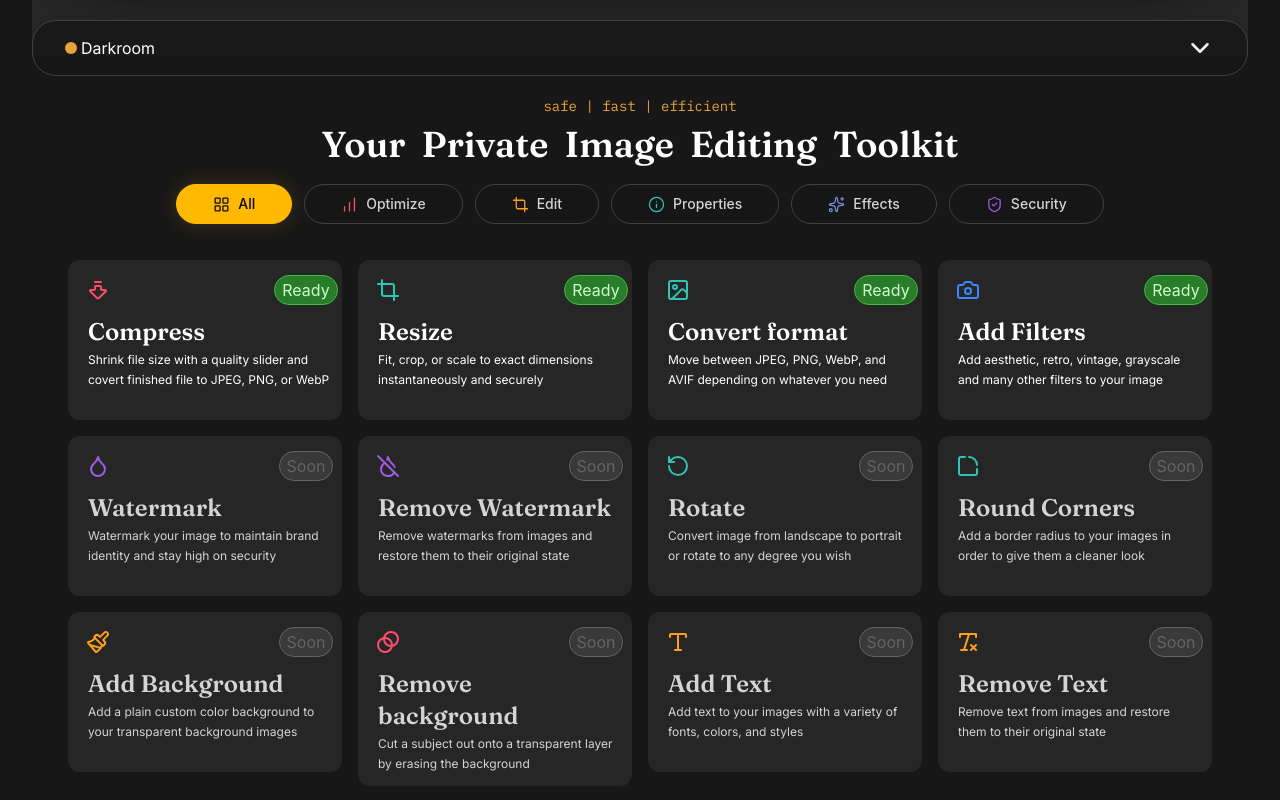
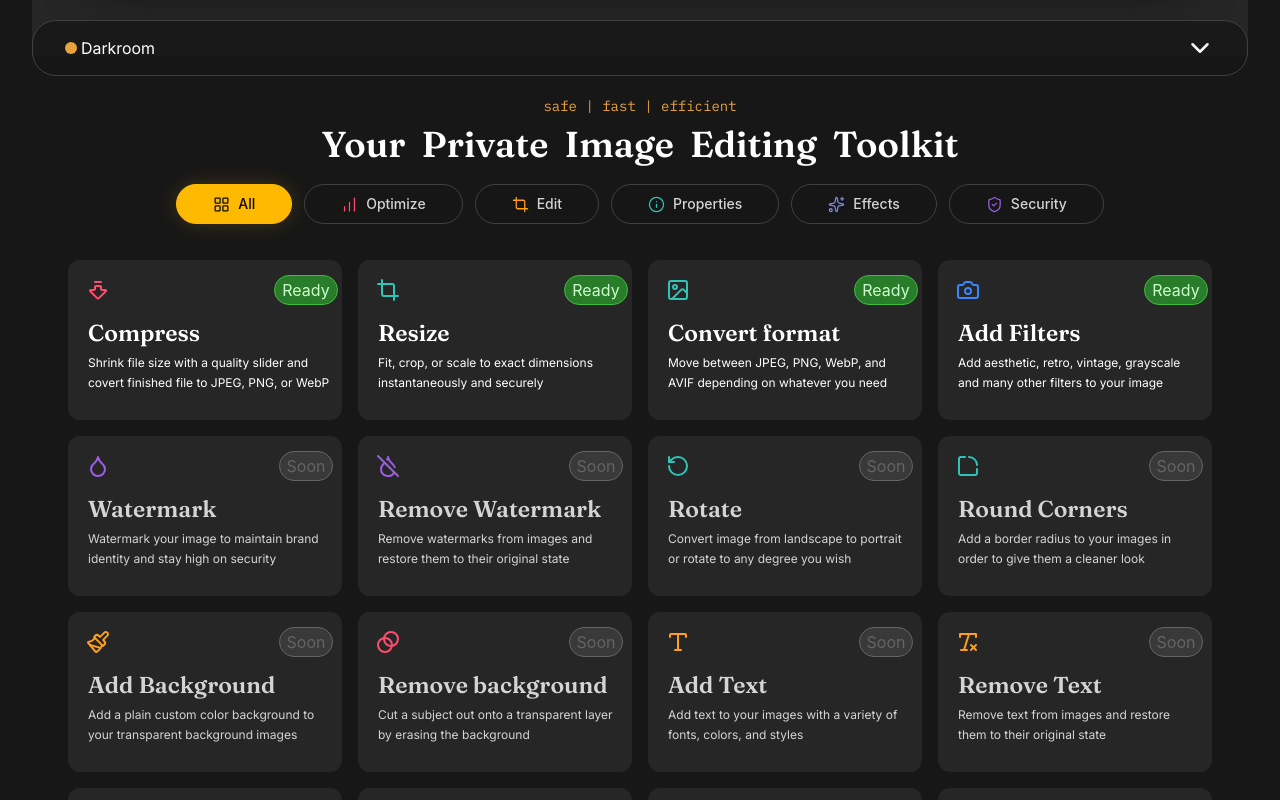
Before and after one commit to ibrahimhere47/Darkroom-v2, a React (Vite) app: page / in a window 1280 px wide. Shown: the top 800 px of the page. Built offline with nearby package versions, Linux system fonts and the light colour scheme.

Commit message:
Small refinement in toolcard

```diff
--- a/src/components/ToolCard.jsx
+++ b/src/components/ToolCard.jsx
@@ -169,7 +169,7 @@ const ToolCard = (props) => {
                             : 'text-white'
                     }`}
                 >
-                    <h3 className={`text-2xl font-fraunces font-semibold w-fit px-2 rounded-2xl`}
+                    <h3 className={`text-[23px] font-fraunces font-semibold w-fit px-2 rounded-2xl`}
                         ref={headingRef}
                     >
                         {tool.name}
```
